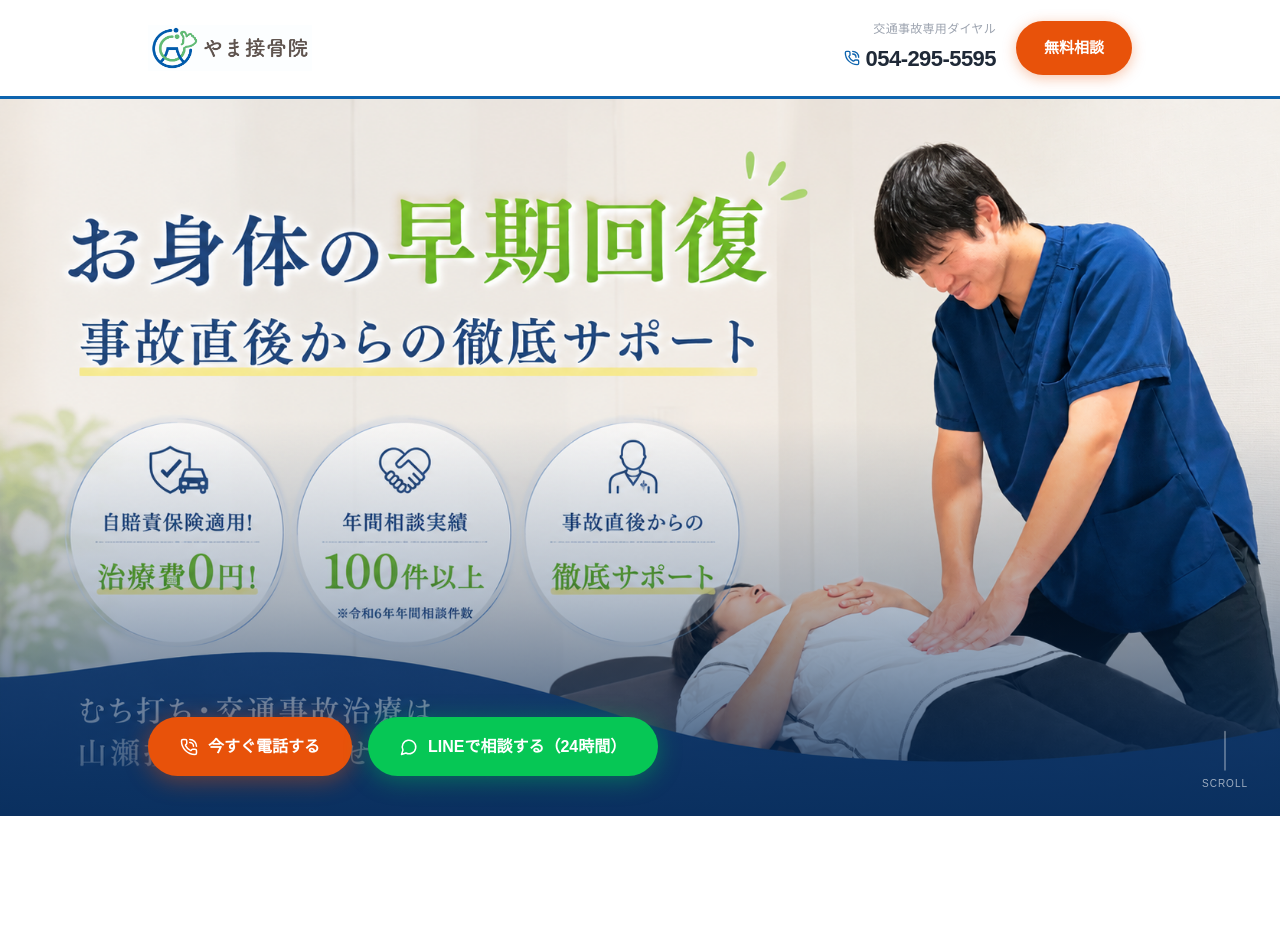
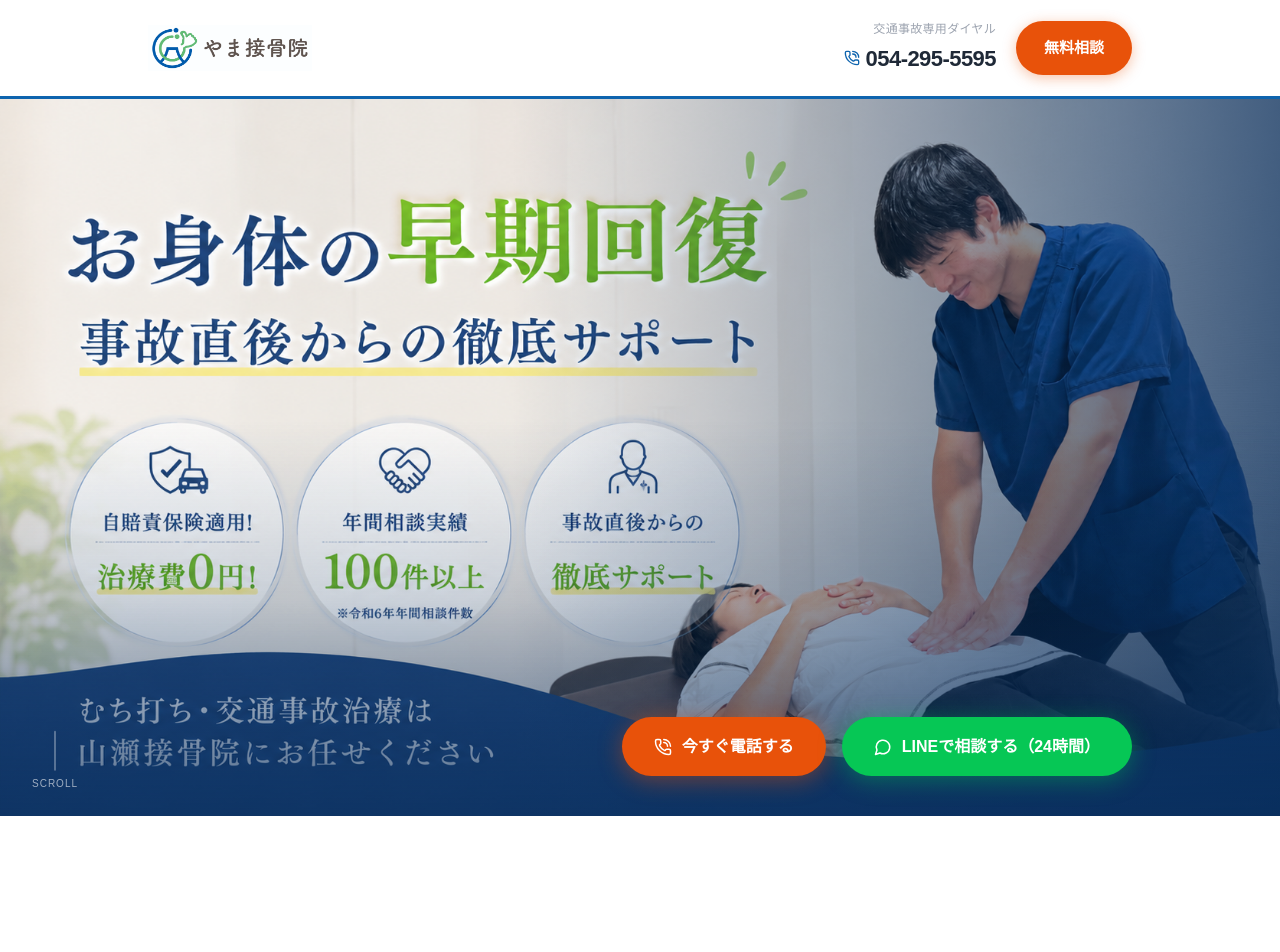
Before and after one commit to ItsukiKurusu/yamasekkotsuin-jiko, a Next.js app: page / in a window 1280 px wide. Shown: the top 952 px of the page. Built offline with nearby package versions, Linux system fonts and the light colour scheme.

Commit message:
Move hero CTA buttons to right side to avoid overlapping image text
Co-Authored-By: Claude Sonnet 4.6 <noreply@anthropic.com>

```diff
--- a/app/components/sections/Hero.tsx
+++ b/app/components/sections/Hero.tsx
@@ -21,7 +21,7 @@ export default function Hero() {
       <div
         className="absolute inset-0"
         style={{
-          background: "linear-gradient(to top, rgba(7,45,92,0.88) 0%, rgba(7,45,92,0.3) 30%, transparent 55%)",
+          background: "linear-gradient(to top, rgba(7,45,92,0.7) 0%, rgba(7,45,92,0.2) 30%, transparent 55%), linear-gradient(to left, rgba(7,45,92,0.75) 0%, rgba(7,45,92,0.3) 35%, transparent 60%)",
         }}
       />
 
@@ -31,7 +31,7 @@ export default function Hero() {
           initial={{ opacity: 0, y: 20 }}
           animate={{ opacity: 1, y: 0 }}
           transition={{ duration: 0.7, delay: 0.4, ease: [0.22, 1, 0.36, 1] }}
-          className="max-w-5xl mx-auto px-5 pb-10 flex flex-wrap gap-4"
+          className="max-w-5xl mx-auto px-5 pb-10 flex flex-wrap gap-4 justify-end"
         >
           <a
             href="tel:0540000000"
@@ -54,7 +54,7 @@ export default function Hero() {
 
       {/* Scroll cue */}
       <motion.div
-        className="absolute bottom-8 right-8 z-10 flex flex-col items-center gap-1 text-white/60"
+        className="absolute bottom-8 left-8 z-10 flex flex-col items-center gap-1 text-white/60"
         animate={{ y: [0, 8, 0] }}
         transition={{ duration: 2, repeat: Infinity, ease: "easeInOut" }}
       >
```
